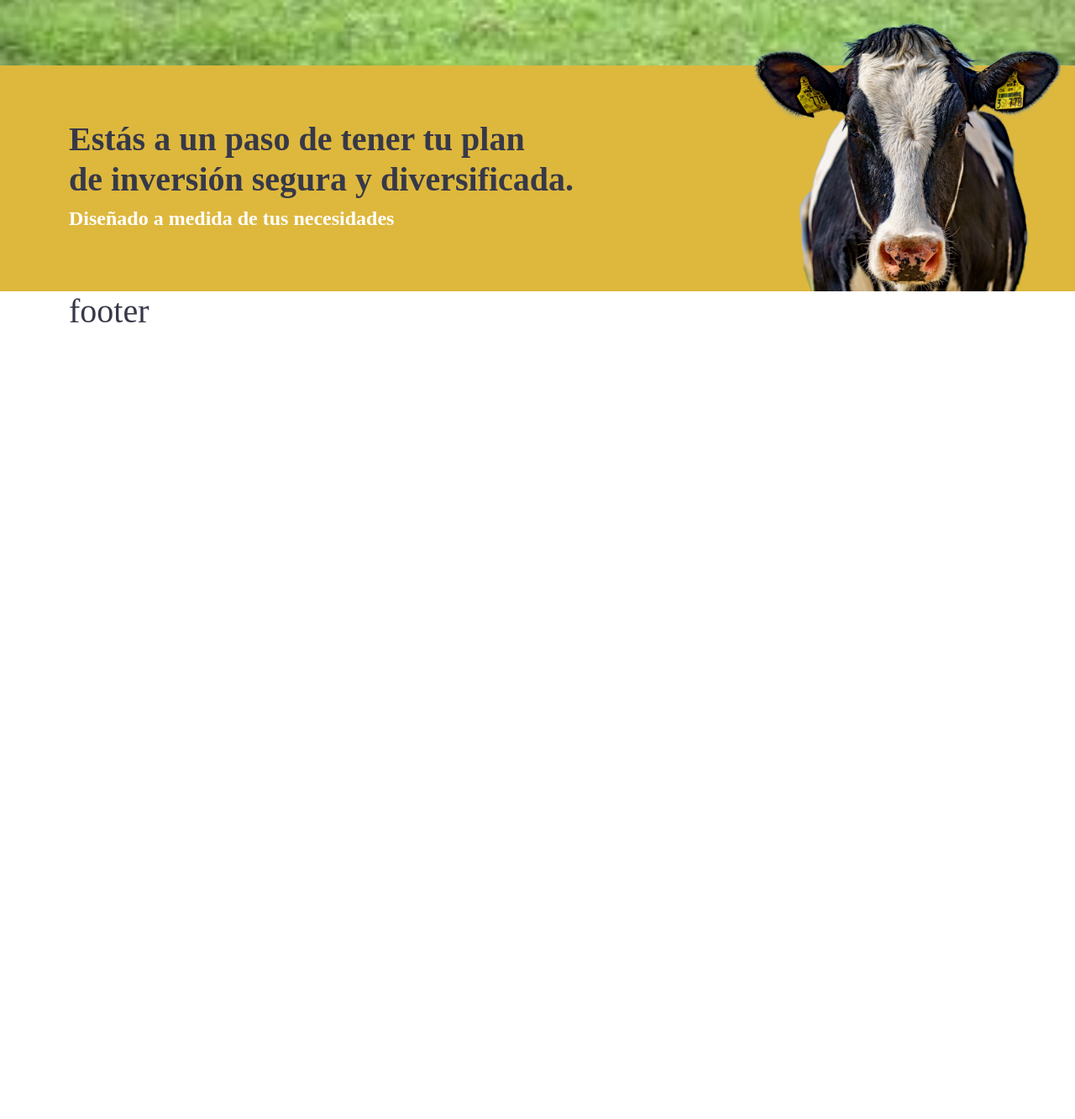
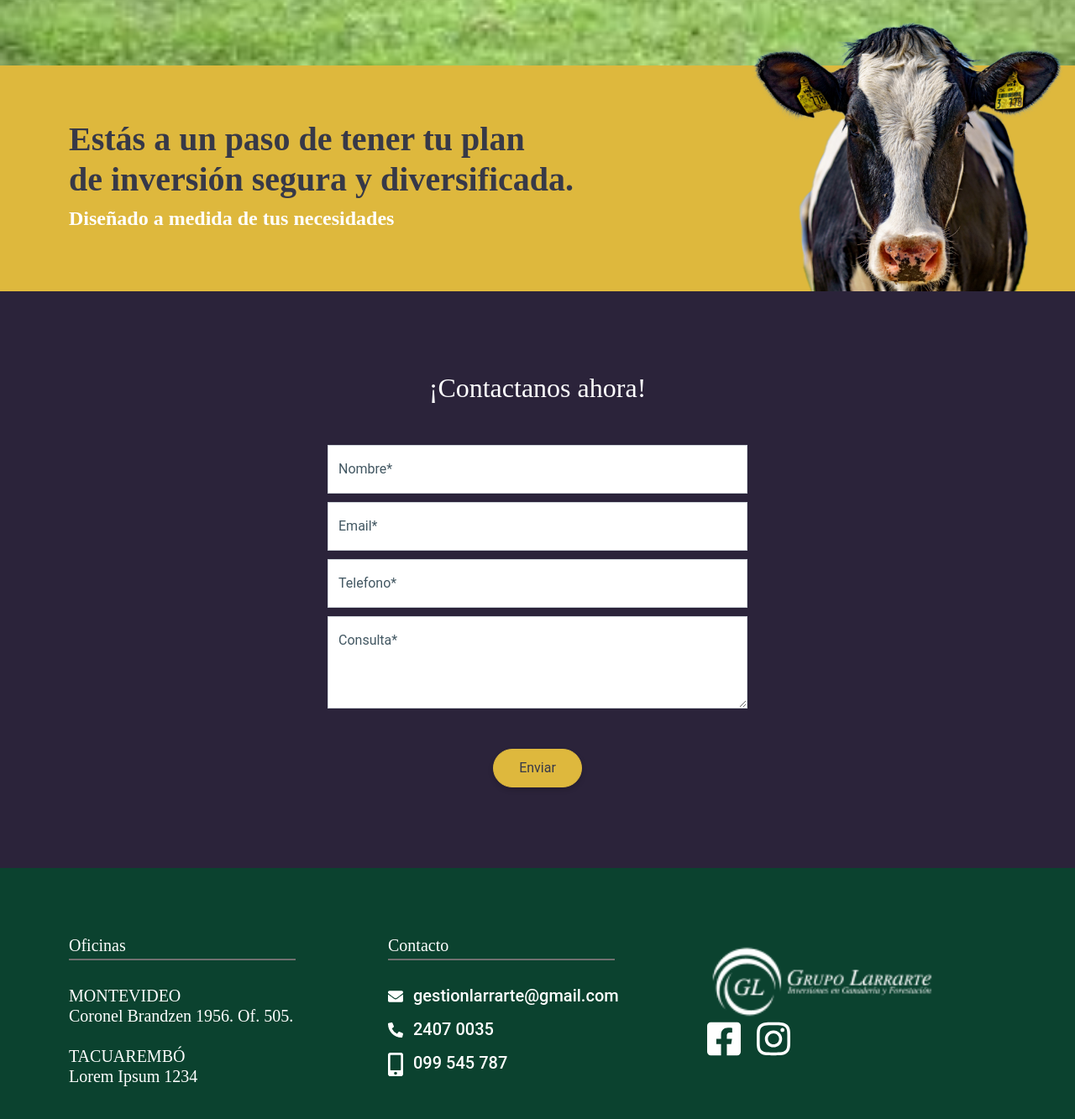
Before and after one commit to alexjhoan/larrarte, a plain HTML site: page index.html in a window 1280 px wide. Shown: the part 3022-4355 px from the top of the page at 84% size. Before the commit the page ends 3425 px from the top, so only its background shows below. Drawn offline with nearby package versions, Linux system fonts and the light colour scheme.

Commit message:
1441 29102021 pag1 list

```diff
--- a/assets/styles/scss/components/_master.scss
+++ b/assets/styles/scss/components/_master.scss
@@ -166,7 +166,7 @@ section#investment{
     color: $white;
   }
 }
-//-------------SECTION managementI---------------------//
+//-------------SECTION MANAGEMENTI---------------------//
 section#managementI{
   padding-bottom: 130px;
   background-image: url(../../images/gerencia.jpg);
@@ -188,7 +188,6 @@ section#managementI{
     padding: 40px 20px;
     background-color: rgba(256,256,256,0.79);
     border-radius: 20px;
-    // opacity: 0.79;
     position:relative;
     display: grid;
     grid-template-columns: 1fr 1fr 1fr;
@@ -218,7 +217,7 @@ section#managementI{
     font-weight: 700;
   }
 }
-//-------------SECTION managementI---------------------//
+//-------------SECTION MANAGEMENTII---------------------//
 section#managementII{
   background-color: #DEB83D;
   h1{
@@ -234,6 +233,86 @@ section#managementII{
     right: 0;
     bottom: 0;
     width: 400px;
+  }
+}
+//-------------SECTION CONTACT---------------------//
+section#contact{
+  background-color: $steelgray;
+  padding: 12vh 0;
+  h2{
+    color: $white;
+  }
+  .contact-center{
+    display: flex;
+    flex-direction: column;
+    align-items: center;
+    justify-content: center;
+  }
+  input {
+    margin-bottom: 10px;
+    border-radius: 0;
+  }
+  textarea {
+    border-radius: 0;
+    width: 100%;
+  }
+  .contactForm{
+    max-width: 500px;
+    width: 100%;
+  }
+  p.strong {
+    display: flex;
+    flex-direction: row;
+    align-items: baseline;
+  }
+
+  p.strong span {
+    background: #fff;
+    height: 6px;
+    width: 6px;
+    border-radius: 100%;
+    margin: 0 3px;
+  }
+  p.strong span:first-child {
+    margin-left: 6px;
+  }
+}
+//----------------------------FOOTER---------------------------------//
+footer{
+  background-color: #0B422F;
+  padding: 10vh 0;
+  h5, a{
+    color: $white;
+    text-decoration: none;
+  }
+  a:hover{
+    color: $white;
+  }
+  .line{
+    border: 1px solid $textgray;
+    max-width: 270px;
+    width: 100%;
+    margin-bottom: 30px
+  }
+  .logo {
+    width: 300px;
+  }
+  .ifooter2{
+    width: 30px;
+    filter: invert(1);
+    padding-right: 12px;
+  }
+  .ifooter3{
+    width: 55px;
+    filter: invert(1);
+    padding-right: 15px;
+  }
+  .conatct3 {
+    text-align: end;
+    top: 0;
+    bottom: 0;
+    margin-top: auto;
+    margin-bottom: auto;
   }
 }
 
@@ -273,11 +352,7 @@ section#managementII{
       top: 330px;
     }
   }
-  section#managementII{
-    // img{
-    //   width: 50%;
-    // }
-  }
+
 }
 
 @media (max-width: 767px) {
@@ -322,12 +397,15 @@ section#managementII{
       padding: 40px 20px;
       grid-template-columns: 1fr;
       max-width: 335px;
-      max-height: 500px;
+      max-height: 600px;
       width: 100%;
       height: 100%;
     }
+    .ranchers {
+    padding-top: 20px;
+  }
     a.btn.btn-primary {
-      top: 600px;
+      top: 665px;
     }
   }
    section#managementII{
@@ -336,6 +414,18 @@ section#managementII{
     }
     img{
       bottom: 180px
+    }
+  }
+  footer{
+    text-align: center;
+    .line {
+      left: 0;
+      right: 0;
+      margin-left: auto;
+      margin-right: auto;
+    }
+    .contact2, .contact3{
+      padding-top: 40px;
     }
   }
 }
@@ -381,7 +471,7 @@ section#managementII{
 @media (max-width: 380px) {
   section#managementI{
     a.btn.btn-primary {
-      top: 625px;
+      top: 680px;
     }
   }
   section#managementII{
--- a/index.html
+++ b/index.html
@@ -200,13 +200,71 @@
       </div>
     </div>
   </section>
+  <section id="contact">
+    <div class="container">
+      <div class="row">
+        <div class="col-12 contact-center">
+          <h2 class="mb-5">¡Contactanos ahora!</h2>
+          <div class="contactForm">
+            <form id="contactForm" novalidate>
+              <div class="form-floating">
+                <input type="text" class="form-control" placeholder="Nombre" name="name" required>
+                <label for="name">Nombre*</label>
+              </div>
+              <div class="form-floating">
+                <input type="email" class="form-control" placeholder="Email" name="email" required>
+                <label for="email">Email*</label>
+              </div>
+              <div class="form-floating">
+                <input type="tel" class="form-control" placeholder="Telefono" name="phone" required>
+                <label for="name">Telefono*</label>
+              </div>
+              <div class="form-floating">
+                <textarea class="form-control" name="consult" style="height: 110px" placeholder="Consulta" required></textarea>
+                <label for="consult">Consulta*</label>
+              </div>
+
+            </form>
+          </div>
+          <a class="btn btn-primary mt-5" type="submit" onclick="submited()">Enviar</a>
+          <div id="formSending" style="display: none;">
+            <p class="strong">
+              Enviando
+              <span></span>
+              <span></span>
+              <span></span>
+            </p>
+          </div>
+          <div id="formSuccess" style="display: none;">
+            <p class="strong">¡Consulta Enviada!</p>
+          </div>
+          <div id="formError" style="display: none;">
+            <p class="strong">¡Error en el envio de su consulta.<br>Por favor intentar mas tarde!</p>
+          </div>
+        </div>
+      </div>
+    </div>
+  </section>
   <footer>
     <div class="container">
       <div class="row">
-        <div class="col-12">
-          <p class="h1">
-            footer
-          </p>
+        <div class="col-md-4 col-12 contact1">
+          <h5 class="mb-1">Oficinas</h5>
+          <div class="line"></div>
+          <h5 class="mb-4">MONTEVIDEO<br> Coronel Brandzen 1956. Of. 505.</h5>
+          <h5> TACUAREMBÓ<br> Lorem Ipsum 1234</h5>
+        </div>
+        <div class="col-md-4 col-12 contact2">
+          <h5 class="mb-1">Contacto</h5>
+          <div class="line"></div>
+          <h5 class="mb-3"><a href="#" target="_blank" onclick='return false'><img src="assets/images/email.svg" alt="Email" class="ifooter2">gestionlarrarte@gmail.com</a></h5>
+          <h5 class="mb-3"><a href="#" target="_blank" onclick='return false'><img src="assets/images/phone.svg" alt="Telephone" class="ifooter2">2407 0035</a></h5>
+          <h5 class="mb-3"><a href="#" target="_blank" onclick='return false'><img src="assets/images/mobile.svg" alt="Mobil" class="ifooter2">099 545 787</a></h5>
+        </div>
+        <div class="col-md-4 col-12 contact3">
+          <img src="assets/images/group-footer.png" alt="Larrarte" class="logo"><br>
+          <a href="#" target="_blank" onclick='return false' ><img src="assets/images/facebook.svg" alt="Facebook" class="ifooter3"></a>
+          <a href="#" target="_blank" onclick='return false'><img src="assets/images/instagram.svg" alt="Instagram" class="ifooter3"></a>
         </div>
       </div>
     </div>
```
Also changed, not shown: assets/images/email.svg (added), assets/images/facebook.svg (added), assets/images/group-footer.png (added), assets/images/group-larrarte.png, assets/images/instagram.svg (added), assets/images/mobile.svg (added), assets/images/phone.svg (added), assets/styles/css/bundle.min.css, 1 other file.
